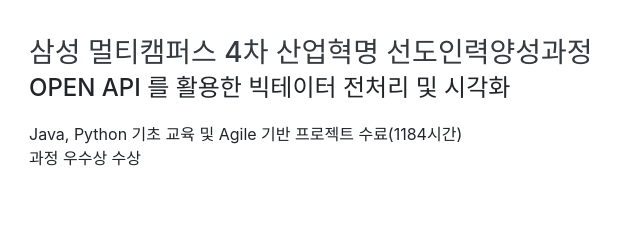
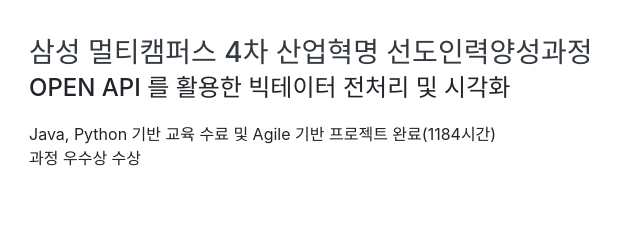
Before and after one commit to sehooh5/sehooh5.github.io, a website with bundled scripts: page index.html in a window 1280 px wide. Shown: the part 2140-2371 px from the top of the page, 291-931 px from the left. Built offline with nearby package versions, Linux system fonts and the light colour scheme; a web font is replaced by a local one.

Commit message:
updaet edu and lang

```diff
--- a/index.html
+++ b/index.html
@@ -153,7 +153,7 @@
           <div class="resume-content">
             <h3 class="mb-0">삼성 멀티캠퍼스 4차 산업혁명 선도인력양성과정</h3>
             <div class="subheading mb-3">Open API 를 활용한 빅테이터 전처리 및 시각화</div>
-            <div>Java, Python 기초 교육 및 Agile 기반 프로젝트 수료(1184시간)</div>
+            <div>Java, Python 기반 교육 수료 및 Agile 기반 프로젝트 완료(1184시간)</div>
             <p>과정 우수상 수상</p>
           </div>
           <div class="resume-date text-md-right">
```
